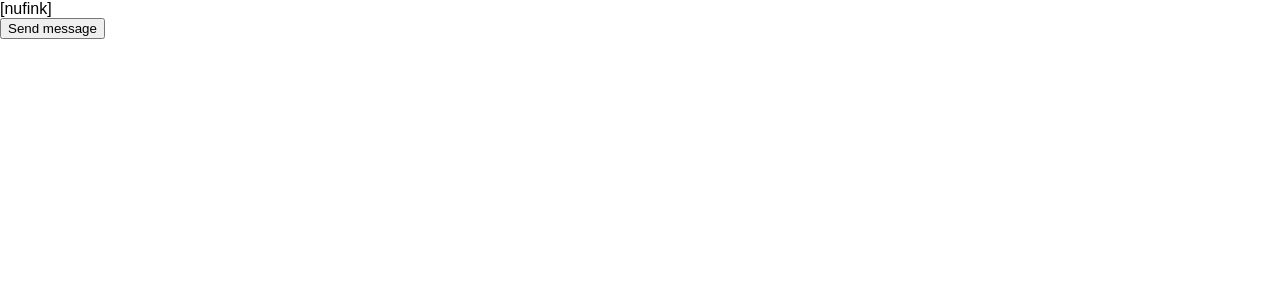
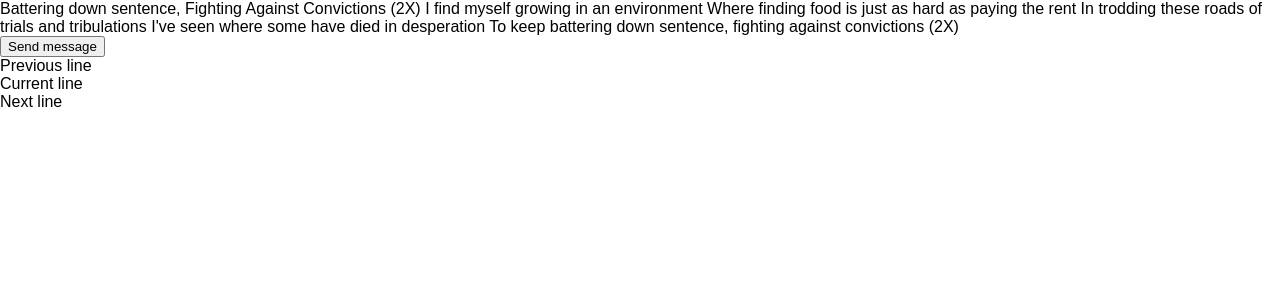
Before and after one commit to Jttpo2/singit-react, a React (Create React App) app: page / in a window 1280 px wide. Shown: the top 300 px of the page. Built offline with nearby package versions, Linux system fonts and the light colour scheme; no server answers.

Commit message:
Sending lines.

```diff
--- a/src/App.js
+++ b/src/App.js
@@ -1,5 +1,9 @@
 import React, { Component } from 'react';
 import socketIoClient from 'socket.io-client';
+
+import Lyric from './Lyric.js';
+import LyricPrompter from './LyricPrompter.js';
+import testLyric from './testlyric.js';
 
 const PORT = 4001;
 
@@ -27,6 +31,18 @@ class App extends Component {
     });
   }
 
+  getCurrentLine = () => {
+    return 'Current line';
+  };
+
+  getPreviousLine = () => {
+    return 'Previous line';
+  };
+
+  getNextLine = () => {
+    return 'Next line';
+  }
+
   send = () => {
     let message = 'Testing connection';
     if (!this.state.socket) {
@@ -39,10 +55,15 @@ class App extends Component {
   render() {
     return (
       <div className='App'>
-        <div className='lyric'>
-          {this.state.lyric}
-        </div>
+        <Lyric text={testLyric}></Lyric>
+
         <button onClick={() => this.send()}>Send message</button>
+
+        <LyricPrompter
+          prevLine={this.getPreviousLine()}
+          currentLine={this.getCurrentLine()}
+          nextLine={this.getNextLine()}>
+          </LyricPrompter>
       </div>
     );
   }
--- /dev/null
+++ b/src/Lyric.js
@@ -0,0 +1,16 @@
+import React from 'react';
+
+class Lyric extends React.Component {
+  constructor(props) {
+    super(props);
+
+  }
+
+  render() {
+    return (
+        <div>{this.props.text}</div>
+    );
+  }
+}
+
+export default Lyric;
--- /dev/null
+++ b/src/LyricPrompter.js
@@ -0,0 +1,20 @@
+import React from 'react';
+
+class LyricPrompter extends React.Component {
+  constructor(props) {
+    super(props);
+
+  }
+
+  render() {
+    return (
+      <div className='line-container'>
+        <div>{this.props.prevLine}</div>
+        <div>{this.props.currentLine}</div>
+        <div>{this.props.nextLine}</div>
+      </div>
+    );
+  }
+}
+
+export default LyricPrompter;
--- /dev/null
+++ b/src/testlyric.js
@@ -0,0 +1,3 @@
+const TEST_LYRIC = 'Battering down sentence, Fighting Against Convictions (2X)\nI find myself growing in an environment\nWhere finding food is just as hard as paying the rent\nIn trodding these roads of trials and tribulations\nI\'ve seen where some have died in desperation\nTo keep battering down sentence, fighting against convictions (2X)';
+
+export default TEST_LYRIC;
```
